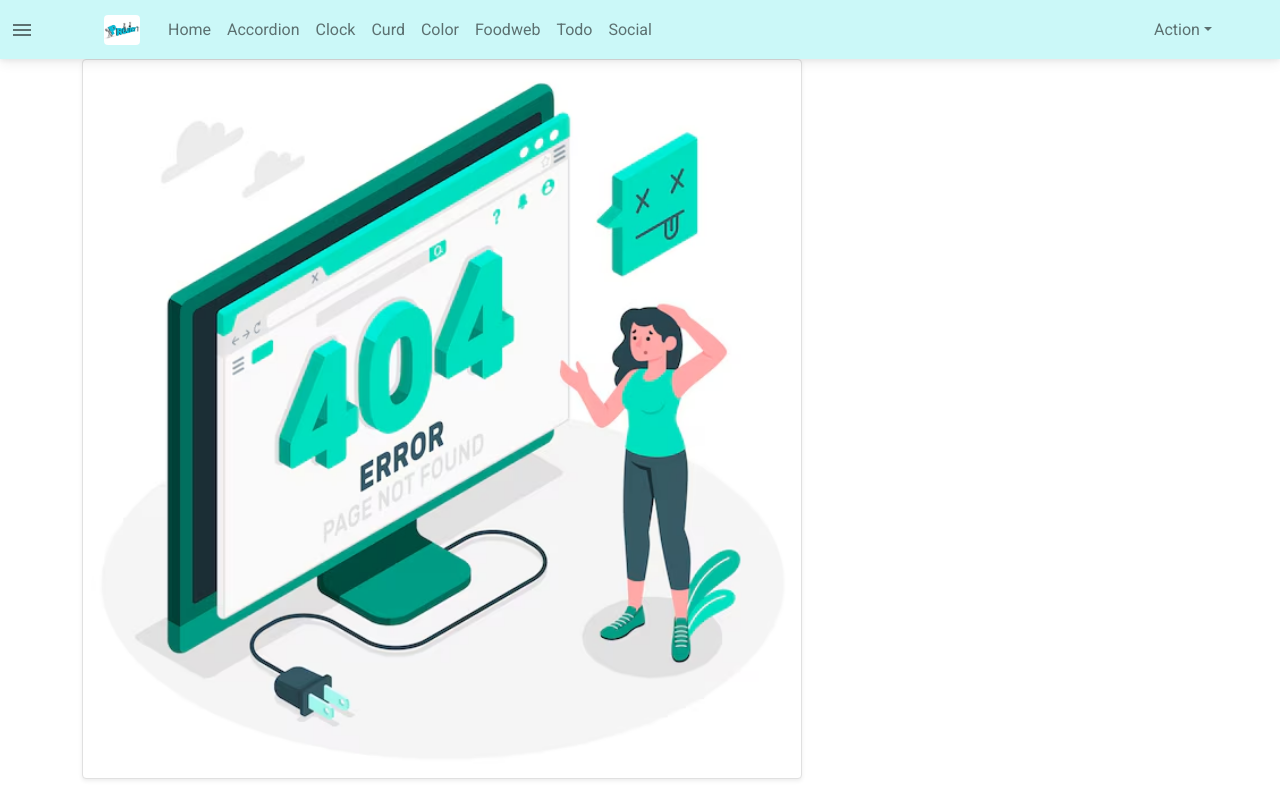
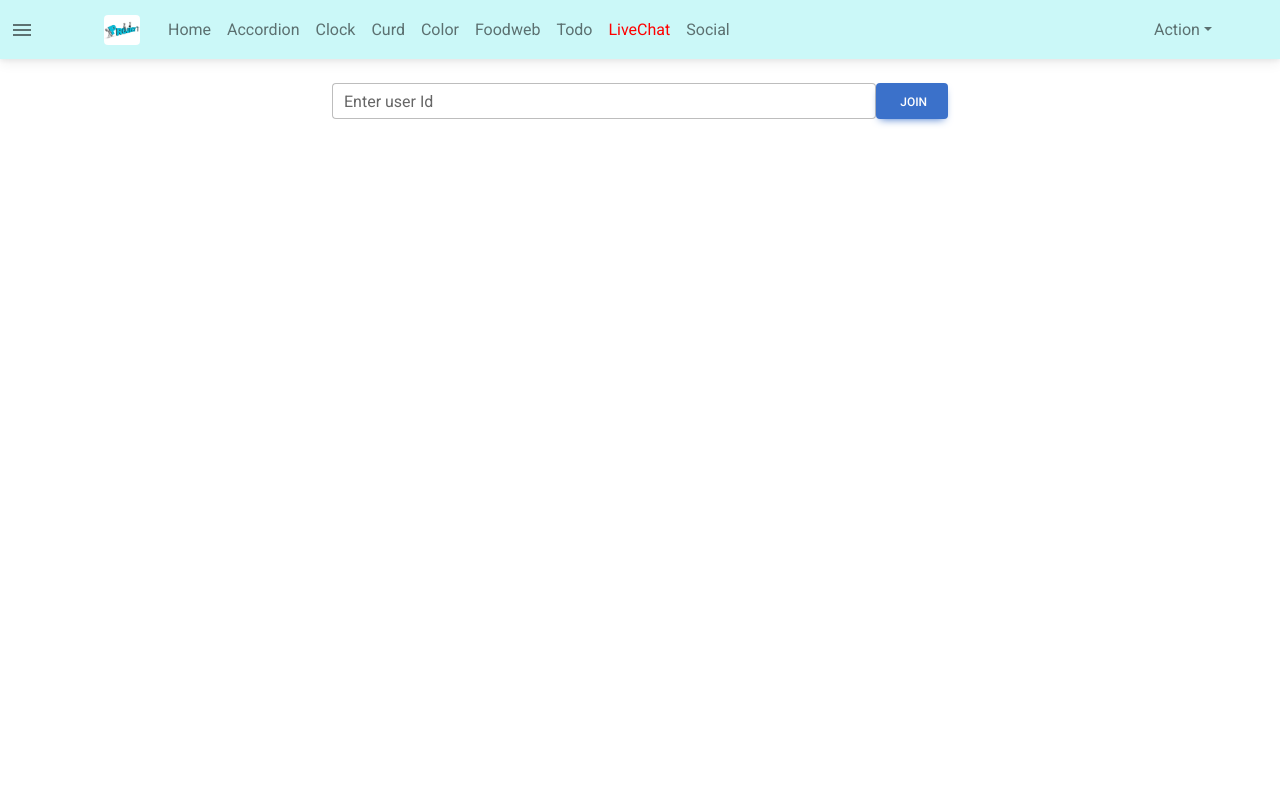
Before and after one commit to mannysinghdc/react, a React (Vite) app: page /room in a window 1280 px wide. Built offline with nearby package versions, Linux system fonts and the light colour scheme; sample sign-in values are in the browser's storage.

Commit message:
update live features  code.

```diff
--- a/package.json
+++ b/package.json
@@ -15,6 +15,7 @@
     "@fortawesome/fontawesome-free": "^6.6.0",
     "@mui/icons-material": "^6.1.5",
     "@mui/material": "^6.1.5",
+    "@zegocloud/zego-uikit-prebuilt": "^2.12.0",
     "axios": "^1.7.7",
     "mdb-react-ui-kit": "^9.0.0",
     "react": "^18.3.1",
--- /dev/null
+++ b/src/Component/LiveChat/Live.jsx
@@ -0,0 +1,23 @@
+import { useState } from "react"
+import { useNavigate } from "react-router-dom"
+import { MDBInput, MDBBtn } from 'mdb-react-ui-kit';
+
+const Live = () => {
+    const [value, setValue] = useState("")
+    const navigate = useNavigate()
+
+
+    const joinHanlder = () => {
+        navigate(`/room/${value}`)
+    }
+
+
+    return (
+        <div className="container d-flex my-4 col-md-6">
+            <MDBInput className="mx-1" label="Enter user Id" id="form1" type="text" value={value} onChange={(e) => setValue(e.target.value)} />
+            <MDBBtn onClick={joinHanlder}>Join</MDBBtn>
+        </div>
+    )
+}
+
+export default Live
--- /dev/null
+++ b/src/Component/LiveChat/RoomLive.jsx
@@ -0,0 +1,46 @@
+import { useParams } from "react-router-dom"
+import { ZegoUIKitPrebuilt } from '@zegocloud/zego-uikit-prebuilt';
+
+
+const RoomLive = () => {
+    const { roomId } = useParams()
+
+   const user=JSON.parse(localStorage.getItem("user")) // Localstroge value
+
+    let myMeeting = async (element) => {
+        // generate Kit Token
+        const appID = 785029668;
+        const serverSecret = "9e94f398c6ce75156357a6996334ae9c";
+        const kitToken = ZegoUIKitPrebuilt.generateKitTokenForTest(appID, serverSecret, roomId, Date.now().toString(), user.name)
+
+        // Create instance object from Kit Token.
+        const zp = ZegoUIKitPrebuilt.create(kitToken)
+
+        // start the call
+        zp.joinRoom({
+            container: element,
+            sharedLinks: [
+                {
+                    name: 'Personal link',
+                    url: `http://localhost:5173/room/${roomId}`
+
+                },
+            ],
+            scenario: {
+                mode: ZegoUIKitPrebuilt.OneONoneCall, // To implement 1-on-1 calls, modify the parameter here to [ZegoUIKitPrebuilt.OneONoneCall].
+            },
+        });
+    }
+    return (
+        <>
+            <div
+                ref={myMeeting}
+                style={{ width: '100vw', height: '100vh' }}
+            >
+
+            </div>
+        </>
+    )
+}
+
+export default RoomLive
--- a/src/Component/Navbar.jsx
+++ b/src/Component/Navbar.jsx
@@ -71,6 +71,9 @@ const Navbar = () => {
                                     <NavLink className="nav-link" to="/todo" style={({ isActive }) => isActive === true ? { color: "red" } : null} onClick={colorHanlder}>Todo</NavLink>
                                 </li>
                                 <li className="nav-item">
+                                    <NavLink className="nav-link" to="/room" style={({ isActive }) => isActive === true ? { color: "red" } : null} onClick={colorHanlder}>LiveChat</NavLink>
+                                </li>
+                                <li className="nav-item">
                                     <NavLink className="nav-link" to="/social" onClick={colorHanlder}>Social</NavLink>
                                 </li>
 
```
Also changed, not shown: src/main.jsx (+13 -0 lines), 1 other file (tests, documents, lock files or other folders).
